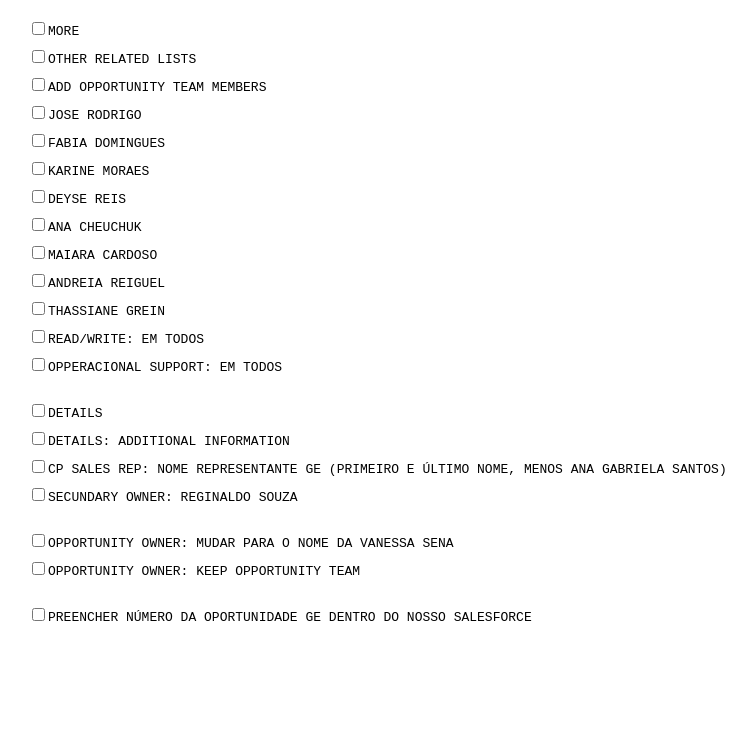
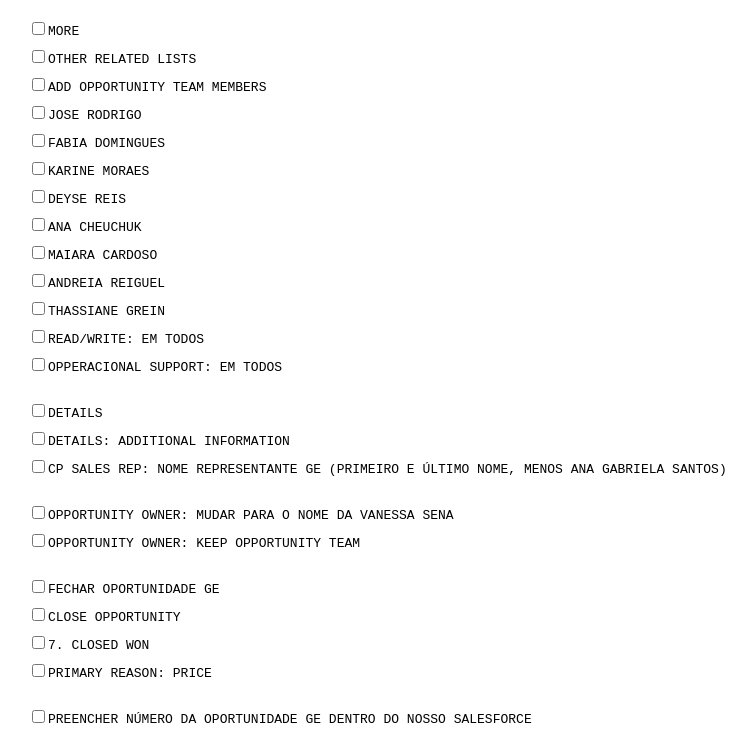
Before and after one commit to Jrodrigooo/projeto_para_o_trabalho, a plain HTML site: page index.html in a window 1280 px wide. Shown: the part 5000-5744 px from the top of the page, without its empty margins (16-772 px from the left). Before the commit the page ends 5642 px from the top, so only its background shows below. Drawn offline with Linux system fonts and the light colour scheme.

Commit message:
Update index.html

```diff
--- a/index.html
+++ b/index.html
@@ -241,10 +241,14 @@
                     <li><input type="checkbox">DETAILS</li>
                     <li><input type="checkbox">DETAILS: ADDITIONAL INFORMATION</li>
                     <li><input type="checkbox">CP SALES REP: NOME REPRESENTANTE GE (PRIMEIRO E ÚLTIMO NOME, MENOS ANA GABRIELA SANTOS)</li>
-                    <li><input type="checkbox">SECUNDARY OWNER: REGINALDO SOUZA</li>
                     <span></span>
                     <li><input type="checkbox">OPPORTUNITY OWNER: MUDAR PARA O NOME DA VANESSA SENA</li>
                     <li><input type="checkbox">OPPORTUNITY OWNER: KEEP OPPORTUNITY TEAM</li>
+                    <span></span>
+                    <li><input type="checkbox">FECHAR OPORTUNIDADE GE</li>
+                    <li><input type="checkbox">CLOSE OPPORTUNITY</li>
+                    <li><input type="checkbox">7. CLOSED WON</li>
+                    <li><input type="checkbox">PRIMARY REASON: PRICE</li>
                     <span></span>
                     <li><input type="checkbox">PREENCHER NÚMERO DA OPORTUNIDADE GE DENTRO DO NOSSO SALESFORCE</li>
 
```
